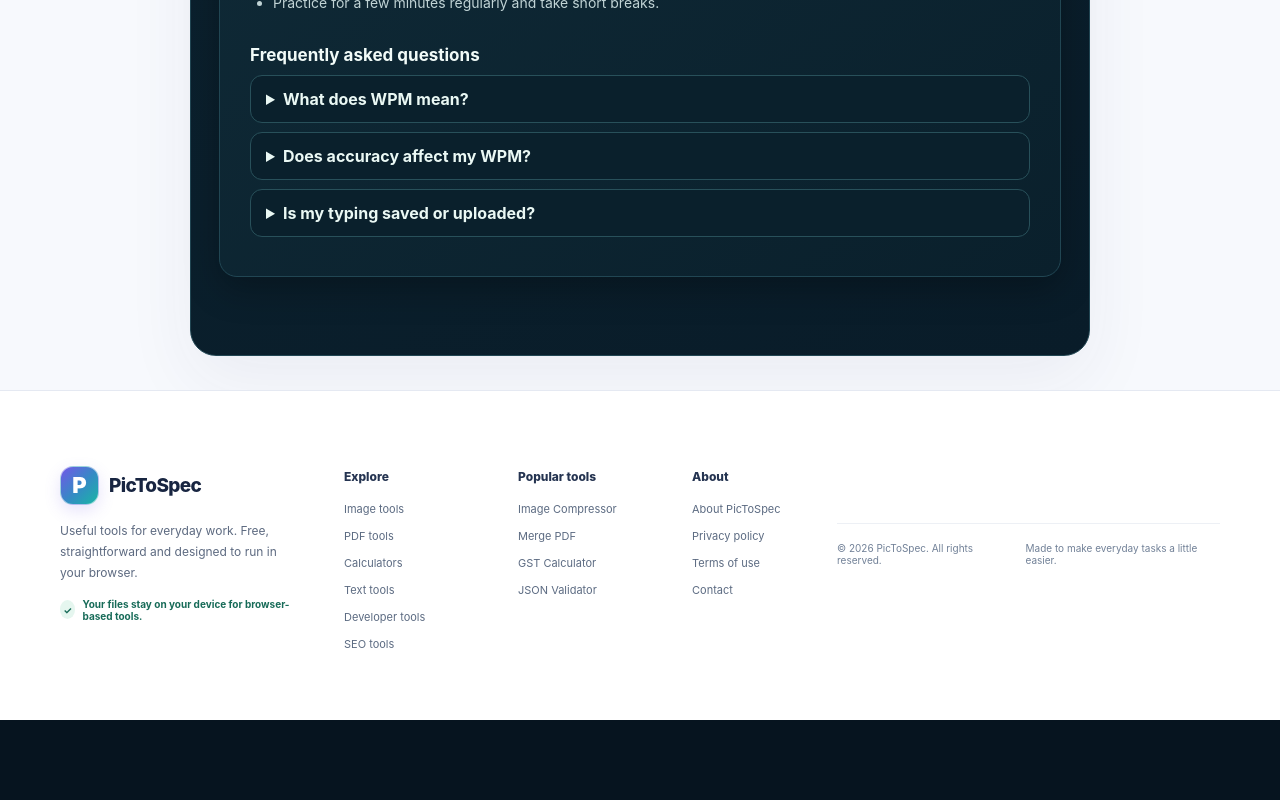
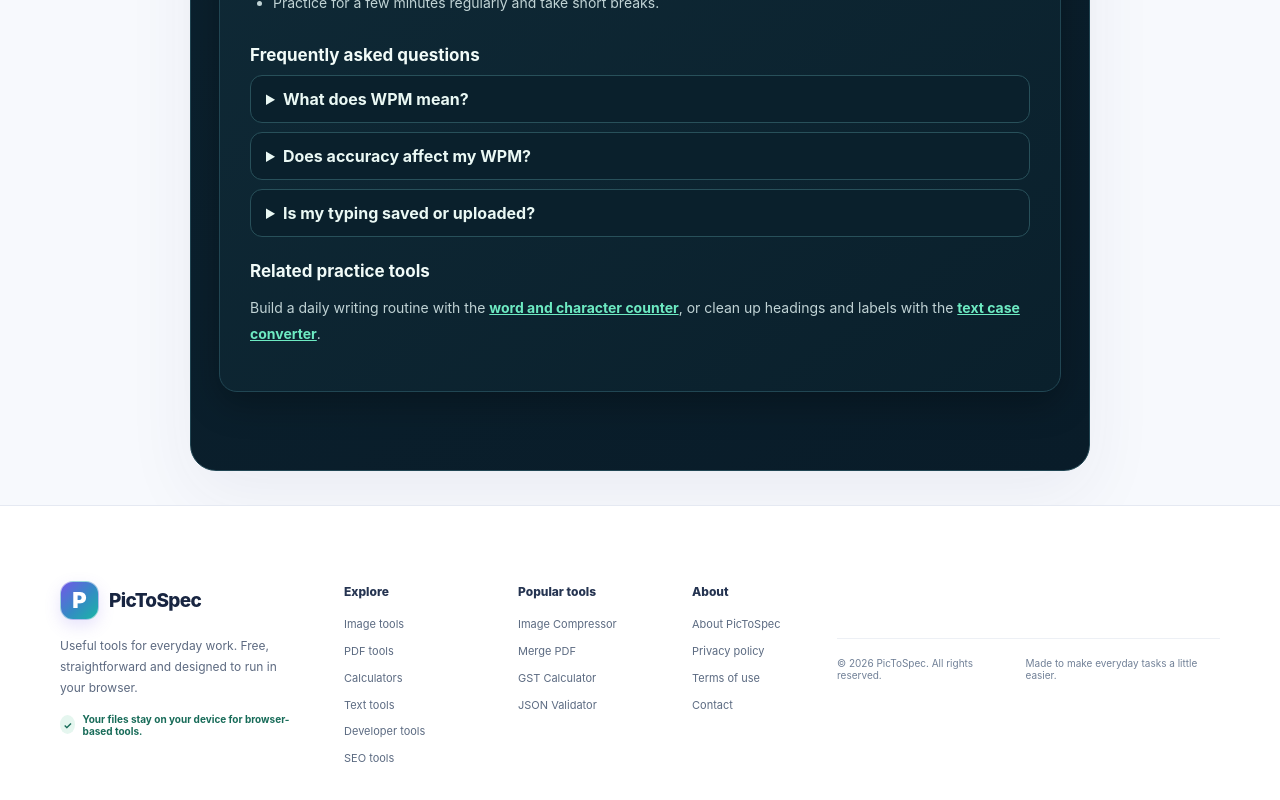
Before and after one commit to ya6331856-cpu/pic-to-spec, a Next.js app: page /typing-speed-test in a window 1280 px wide. Shown: the part 1666-2466 px from the top of the page. Before the commit the page ends 2386 px from the top, so only its background shows below. Built offline with nearby package versions, Linux system fonts and the light colour scheme; no server answers.

Commit message:
Add internal links to related typing practice tools

```diff
--- a/components/TypingSpeedTestTool.tsx
+++ b/components/TypingSpeedTestTool.tsx
@@ -182,6 +182,11 @@ export default function TypingSpeedTestTool() {
           <summary>Is my typing saved or uploaded?</summary>
           <p>No. The test runs in your browser and does not send your typed text to a PicToSpec processing server.</p>
         </details>
+        <h3>Related practice tools</h3>
+        <p>
+          Build a daily writing routine with the <a href="/word-counter">word and character counter</a>,
+          or clean up headings and labels with the <a href="/case-converter">text case converter</a>.
+        </p>
       </section>
     </main>
   );
```
